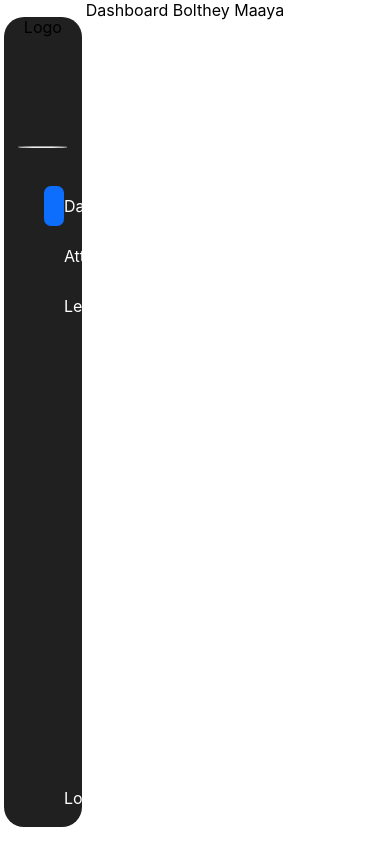
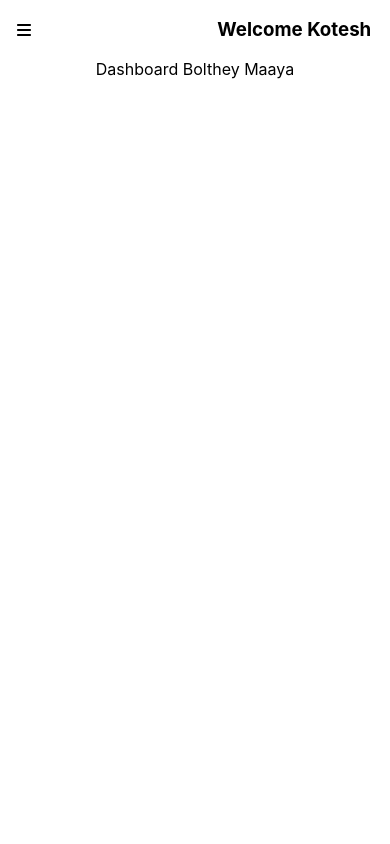
Before and after one commit to VTS-ENTERPRISES-INDIA-PRIVATE-LIMITED/Tracker_Admin, a React (Create React App) app in the folder frontend/: page / in a window 390 px wide. Built offline with nearby package versions, Linux system fonts and the light colour scheme.

Commit message:
responsive

```diff
--- a/frontend/src/App.css
+++ b/frontend/src/App.css
@@ -39,3 +39,9 @@
 .App .main-container{
   display: flex;
 }
+
+@media only screen and (max-width : 480px) {
+  .App .main-container{
+    flex-direction: column;
+  }
+}
--- a/frontend/src/Components/SideBar/SideBar.css
+++ b/frontend/src/Components/SideBar/SideBar.css
@@ -48,3 +48,52 @@
     bottom: 1em;
     width: 14%;
 }
+.res-sidebar{
+    display: none;
+}
+@media only screen and (max-width : 480px) {
+    .vts-logo{
+        display: none;
+    }
+    .sidebar hr{
+        display: none;
+    }
+    .sidebar{
+        margin: 0;
+        border-radius: 0;
+        width: 100vw;
+    }
+    .sidebar .sidebar-navlinks .logout-navlink{
+        position: sticky;
+    }
+ .res-sidebar{
+        width: 100vw;
+
+        display: flex;
+
+        justify-content: space-between;
+        align-items: center;
+        background-color: white;
+        height: 7vh;
+    }
+    .res-sidebar #menu-bar{
+        padding: 0 1em ;
+    }
+     .res-sidebar h3{
+        padding-right: 1em;
+    }
+    .sidebar {
+        height: 0;
+        overflow: hidden;
+        transition: height 0.3s ease;
+      }
+
+      .sidebar.open {
+        height: 30vh;
+      }
+
+      .sidebar.closed {
+        height: 0;
+      }
+
+}
--- a/frontend/src/Components/SideBar/SideBar.jsx
+++ b/frontend/src/Components/SideBar/SideBar.jsx
@@ -1,29 +1,44 @@
 import React, { useState, useEffect } from 'react';
 import "./SideBar.css";
-import { MdDashboard } from "react-icons/md";
-import { MdOutlineEditCalendar } from "react-icons/md";
-import { FaRegCalendarXmark } from "react-icons/fa6";
+import { MdDashboard, MdOutlineEditCalendar } from "react-icons/md";
+import { FaRegCalendarXmark, FaBars } from "react-icons/fa6";
 import { LuLogOut } from "react-icons/lu";
-const SideBar = ({setActivePage}) => {
+
+const SideBar = ({ setActivePage }) => {
   const [activeTab, setActiveTab] = useState(localStorage.getItem('activeTab') || '1');
+  const [isMenuOpen, setIsMenuOpen] = useState(false);
+
+  const handleMenuBar = () => {
+    setIsMenuOpen(!isMenuOpen);
+  };
 
   const handleNavlinkClick = (tab) => {
     setActiveTab(tab);
-    setActivePage(tab)
+    setActivePage(tab);
+    setIsMenuOpen(!isMenuOpen);
     localStorage.setItem('activeTab', tab);
   };
-  const handleLogout = ()=>{
+
+  const handleLogout = () => {
     localStorage.removeItem('activeTab');
-  }
+  };
+
   useEffect(() => {
     setActiveTab(localStorage.getItem('activeTab') || '1');
   }, []);
 
   return (
-    <div className='sidebar'>
-      <div className="vts-logo">
-        Logo
+    <>
+      <div className="res-sidebar">
+        <FaBars onClick={handleMenuBar} id='menu-bar' />
+        <h3>Welcome Kotesh</h3>
       </div>
+
+      <div
+        id='sidebar-res'
+        className={`sidebar ${isMenuOpen ? 'open' : 'closed'}`} // Use dynamic class assignment
+      >
+        <div className="vts-logo">Logo</div>
         <hr />
         <div className="sidebar-navlinks">
           <div onClick={() => handleNavlinkClick("1")} className={activeTab === "1" ? 'active-navlink' : 'navlink'}>
@@ -35,11 +50,12 @@ const SideBar = ({setActivePage}) => {
           <div onClick={() => handleNavlinkClick("3")} className={activeTab === "3" ? 'active-navlink' : 'navlink'}>
             <FaRegCalendarXmark /> Leaves
           </div>
-        <div onClick={() => handleLogout()} className='navlink logout-navlink'>
-        <LuLogOut /> Logout
+          <div className='navlink logout-navlink'>
+            <span style={{display:"flex",gap:"10px",alignItems:"center"}}><LuLogOut /> Logout</span>
           </div>
         </div>
       </div>
+    </>
   );
 };
 
```
Lines whose indentation alone changed are shown as unchanged.
